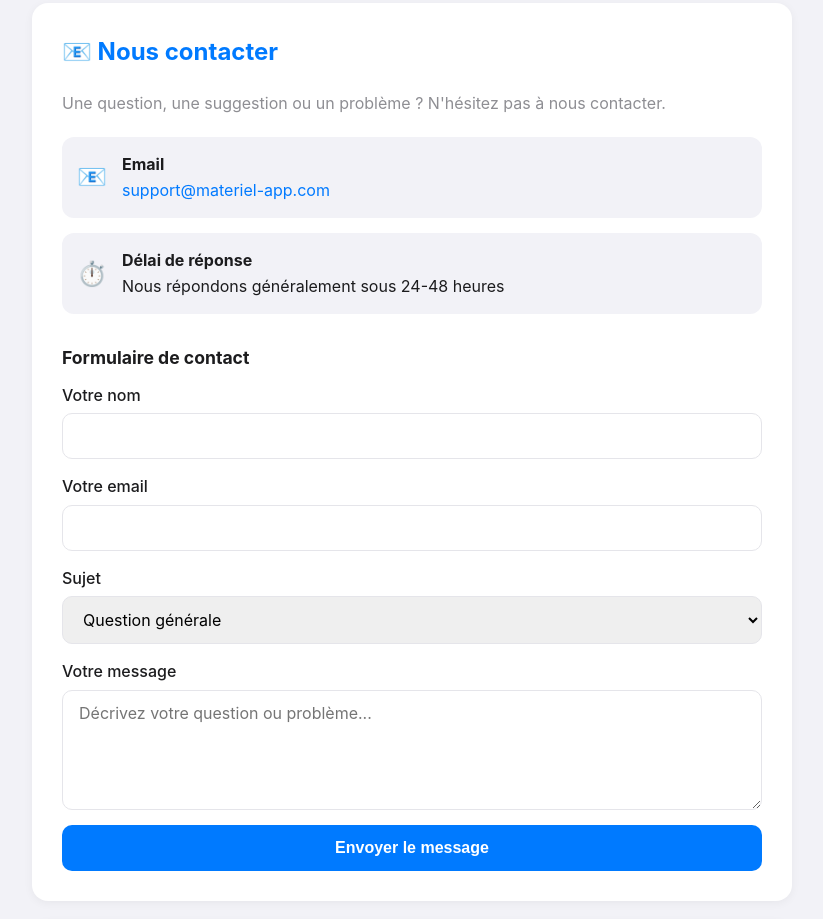
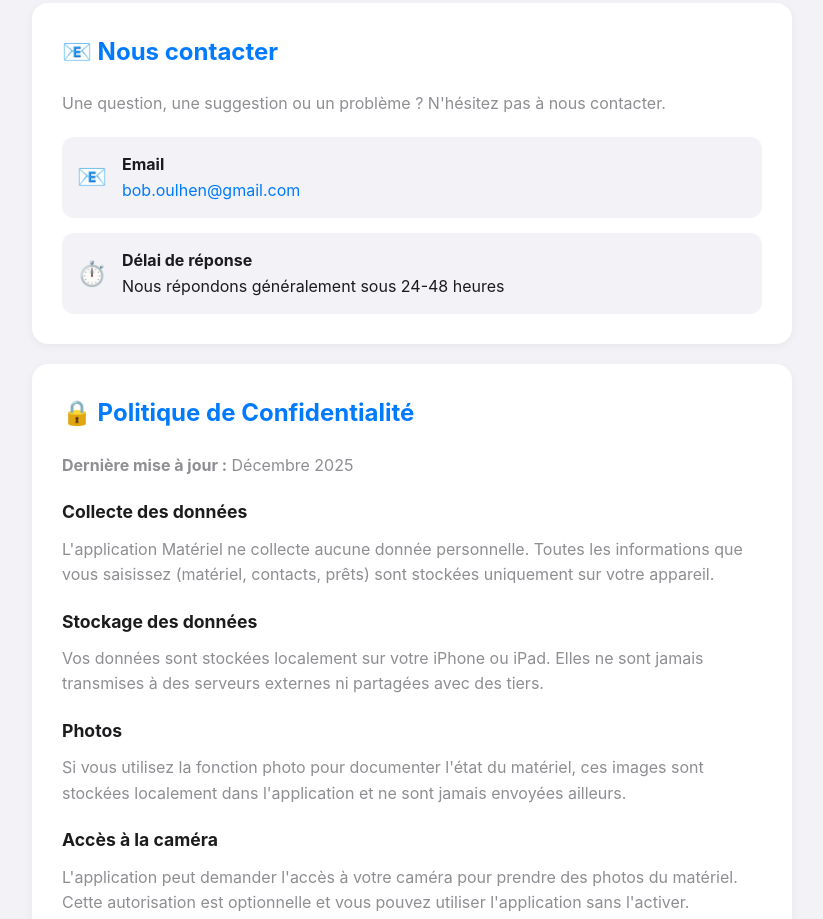
Before and after one commit to boboul-cloud/Pret-Materiel, a plain HTML site: page support.html in a window 1280 px wide. Shown: the part 2940-3859 px from the top of the page, without its empty margins (228-1051 px from the left). Drawn offline with Linux system fonts and the light colour scheme.

Commit message:
Update contact email and remove contact form

```diff
--- a/support.html
+++ b/support.html
@@ -560,7 +560,7 @@
                     <span class="contact-icon">📧</span>
                     <div>
                         <strong>Email</strong><br>
-                        <a href="mailto:support@materiel-app.com">support@materiel-app.com</a>
+                        <a href="mailto:bob.oulhen@gmail.com">bob.oulhen@gmail.com</a>
                     </div>
                 </div>
                 <div class="contact-item">
@@ -572,31 +572,7 @@
                 </div>
             </div>
 
-            <h3 style="margin-top: 30px;">Formulaire de contact</h3>
-            <form class="contact-form" action="mailto:support@materiel-app.com" method="post" enctype="text/plain">
-                <div class="form-group">
-                    <label for="name">Votre nom</label>
-                    <input type="text" id="name" name="name" required>
-                </div>
-                <div class="form-group">
-                    <label for="email">Votre email</label>
-                    <input type="email" id="email" name="email" required>
-                </div>
-                <div class="form-group">
-                    <label for="subject">Sujet</label>
-                    <select id="subject" name="subject">
-                        <option value="question">Question générale</option>
-                        <option value="bug">Signaler un bug</option>
-                        <option value="suggestion">Suggestion d'amélioration</option>
-                        <option value="other">Autre</option>
-                    </select>
-                </div>
-                <div class="form-group">
-                    <label for="message">Votre message</label>
-                    <textarea id="message" name="message" required placeholder="Décrivez votre question ou problème..."></textarea>
-                </div>
-                <button type="submit" class="submit-btn">Envoyer le message</button>
-            </form>
+
         </section>
 
         <!-- Politique de confidentialité -->
@@ -629,7 +605,7 @@
             <p>Cette politique de confidentialité peut être mise à jour occasionnellement. Les changements seront publiés sur cette page.</p>
 
             <h3>Contact</h3>
-            <p>Pour toute question concernant cette politique de confidentialité, contactez-nous à <a href="mailto:support@materiel-app.com">support@materiel-app.com</a></p>
+            <p>Pour toute question concernant cette politique de confidentialité, contactez-nous à <a href="mailto:bob.oulhen@gmail.com">bob.oulhen@gmail.com</a></p>
         </section>
 
         <!-- Conditions d'utilisation -->
```
